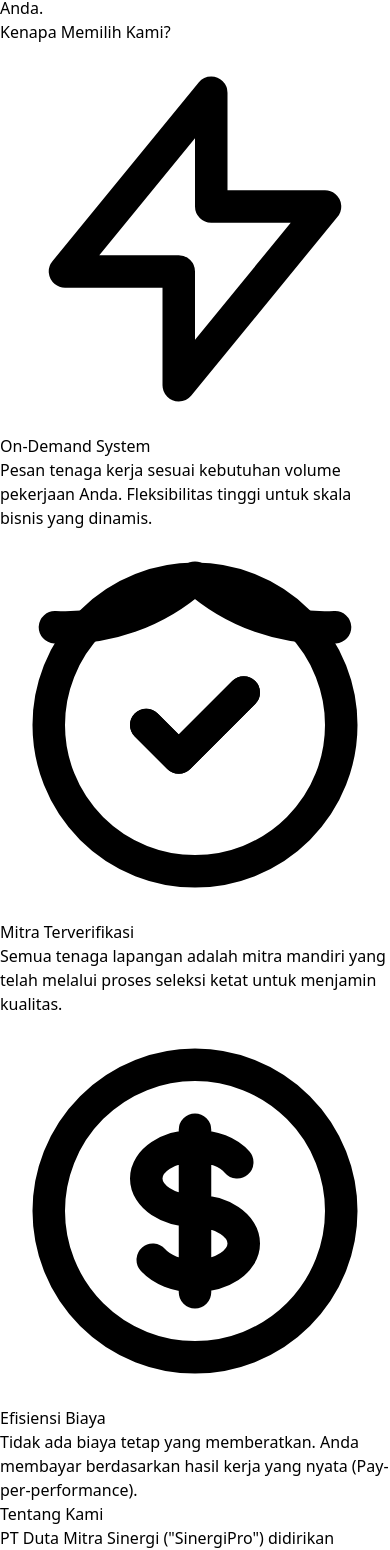
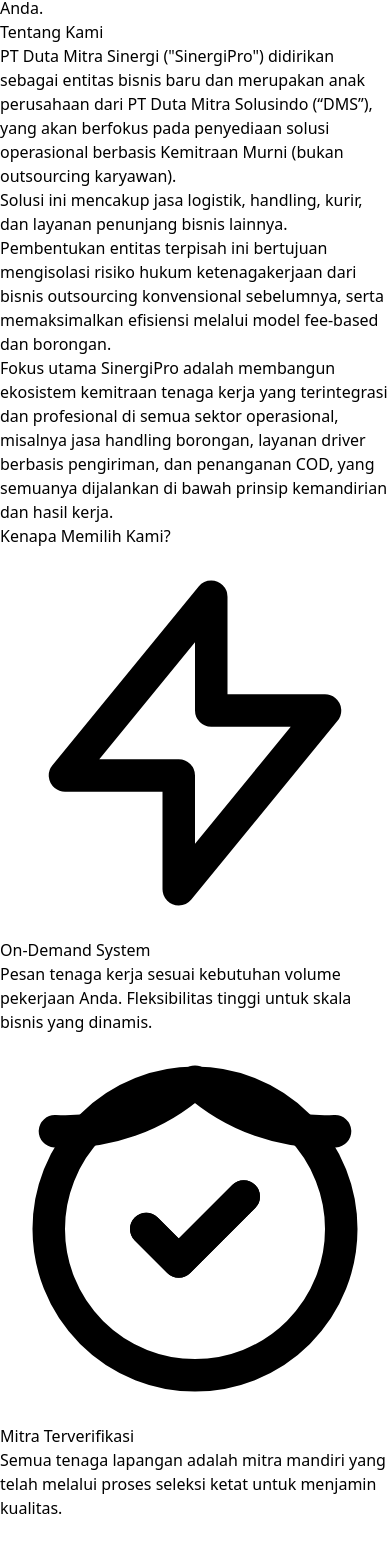
Before and after one commit to RifqiFachruradzi/SinergiPro, a React (Vite) app: page / in a window 390 px wide. Shown: the part 1014-2564 px from the top of the page. Built offline with nearby package versions, Linux system fonts and the light colour scheme.

Commit message:
update 2

```diff
--- a/src/App.jsx
+++ b/src/App.jsx
@@ -9,8 +9,8 @@
     <div className="App">
       <Hero />
       <Services />
+      <DescComp />
       <About />
-      <DescComp />
       <footer className="py-10 text-center border-t border-slate-100 text-slate-400 text-sm">
         <p>&copy; 2025 SinergiPro. All rights reserved.</p>
       </footer>
--- a/src/pages/DescComp.jsx
+++ b/src/pages/DescComp.jsx
@@ -2,7 +2,7 @@
 
 const DescComp = () => {
   return (
-    <section id="about" className="py-20 bg-blue-600 text-white">
+    <section id="about" className="py-20 bg-white text-black">
       <div className="max-w-7xl mx-auto px-6">
         <div className="flex flex-col lg:flex-row items-center gap-12">
 
@@ -11,22 +11,22 @@
             <h2 className="text-4xl font-extrabold mb-4 leading-tight">
               Tentang Kami
             </h2>
-            <div className="w-20 h-1.5 bg-white rounded-full"></div>
+            <div className="w-64 h-1.5 bg-black rounded-full"></div>
           </div>
 
           {/* Konten Teks */}
           <div className="lg:w-2/3 space-y-6 text-lg leading-relaxed opacity-90">
             <p>
-              <span className="font-bold text-white">PT Duta Mitra Sinergi ("SinergiPro")</span> didirikan sebagai entitas bisnis baru dan merupakan anak perusahaan dari <span className="font-semibold text-blue-100 italic">PT Duta Mitra Solusindo (“DMS”)</span>, yang akan berfokus pada penyediaan solusi operasional berbasis <span className="underline decoration-blue-300 underline-offset-4">Kemitraan Murni (bukan outsourcing karyawan)</span>.
+              <span className="font-bold text-black">PT Duta Mitra Sinergi ("SinergiPro")</span> didirikan sebagai entitas bisnis baru dan merupakan anak perusahaan dari <span className="font-semibold text-black italic">PT Duta Mitra Solusindo (“DMS”)</span>, yang akan berfokus pada penyediaan solusi operasional berbasis <span className="underline decoration-black underline-offset-4">Kemitraan Murni (bukan outsourcing karyawan)</span>.
             </p>
 
             <p>
               Solusi ini mencakup jasa logistik, handling, kurir, dan layanan penunjang bisnis lainnya. Pembentukan entitas terpisah ini bertujuan mengisolasi risiko hukum ketenagakerjaan dari bisnis outsourcing konvensional sebelumnya, serta memaksimalkan efisiensi melalui model <span className="font-bold">fee-based dan borongan</span>.
             </p>
 
-            <div className="p-6 bg-blue-700/50 rounded-2xl border border-blue-400/30 shadow-inner">
+            <div className="p-6 bg-slate-100 rounded-2xl border border-blue-400/30 shadow-inner">
               <p>
-                Fokus utama SinergiPro adalah membangun ekosistem kemitraan tenaga kerja yang terintegrasi dan profesional di semua sektor operasional, misalnya jasa handling borongan, layanan driver berbasis pengiriman, dan penanganan COD, yang semuanya dijalankan di bawah prinsip <span className="text-blue-200 font-bold uppercase tracking-wider">kemandirian dan hasil kerja</span>.
+                Fokus utama SinergiPro adalah membangun ekosistem kemitraan tenaga kerja yang terintegrasi dan profesional di semua sektor operasional, misalnya jasa handling borongan, layanan driver berbasis pengiriman, dan penanganan COD, yang semuanya dijalankan di bawah prinsip <span className="text-black font-bold uppercase tracking-wider">kemandirian dan hasil kerja</span>.
               </p>
             </div>
           </div>
--- a/src/pages/about.jsx
+++ b/src/pages/about.jsx
@@ -33,15 +33,15 @@
   ];
 
   return (
-    <section id="about" className="py-20 bg-white">
+    <section id="about" className="py-20 bg-blue-600">
       <div className="max-w-7xl mx-auto px-6">
         {/* Header Bagian */}
         <div className="text-center mb-16">
-          <h2 className="text-3xl md:text-4xl font-extrabold text-slate-900 mb-4">
+          <h2 className="text-3xl md:text-4xl font-extrabold text-white mb-4">
             Kenapa Memilih Kami?
           </h2>
           {/* <p className="text-slate-600 font-medium">Keunggulan Sistem SinergiPro</p> */}
-          <div className="w-16 h-1 bg-blue-600 mx-auto mt-4 rounded-full"></div>
+          {/* <div className="w-16 h-1 bg-white mx-auto mt-4 rounded-full"></div> */}
         </div>
 
         {/* Grid Kartu Keunggulan */}
@@ -49,7 +49,7 @@
           {points.map((point, index) => (
             <div
               key={index}
-              className="group p-8 rounded-2xl border border-slate-100 bg-slate-50 hover:bg-white hover:shadow-2xl hover:shadow-blue-100 transition-all duration-300"
+              className="group p-8 rounded-2xl border border-slate-100 bg-slate-50 hover:bg-white hover:shadow-2xl hover:-translate-y-2 transition-all duration-300"
             >
               <div className="w-16 h-16 bg-blue-50 rounded-xl flex items-center justify-center mb-6 group-hover:scale-110 transition-transform">
                 {point.icon}
```
